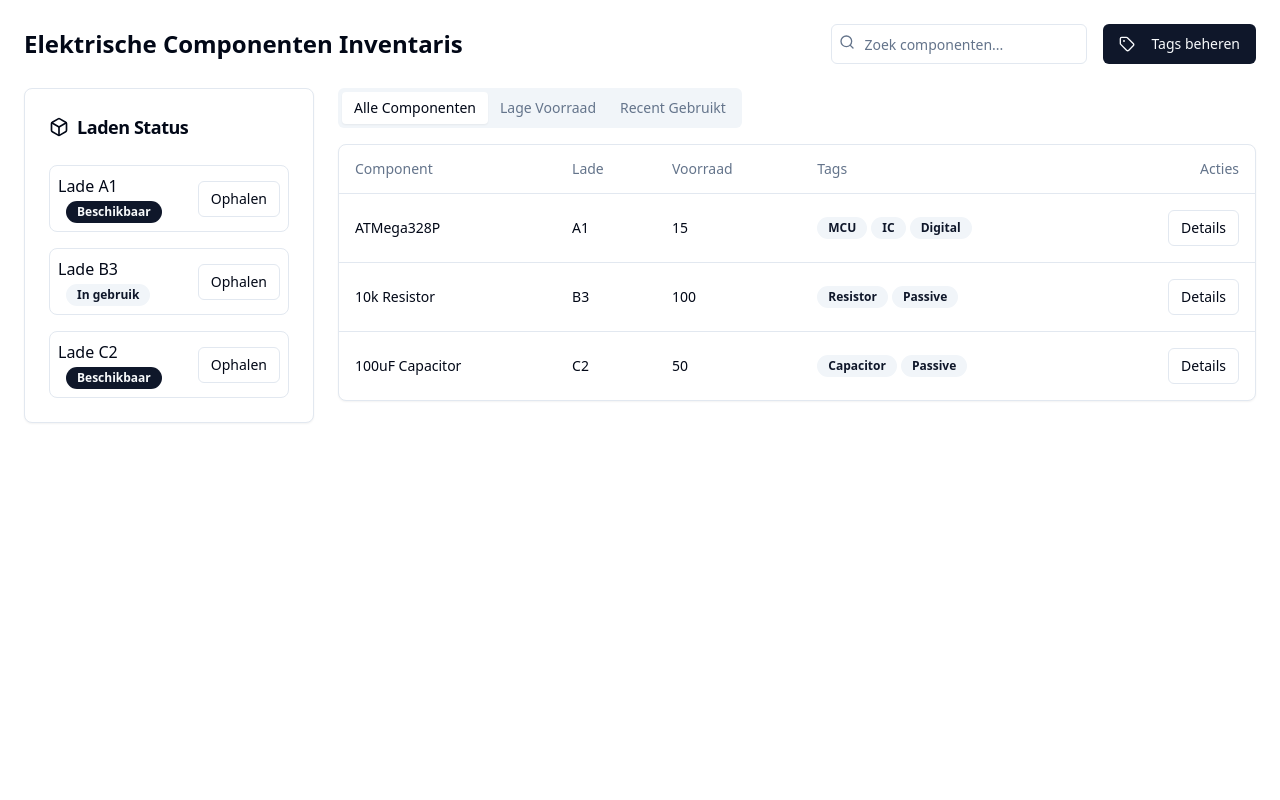
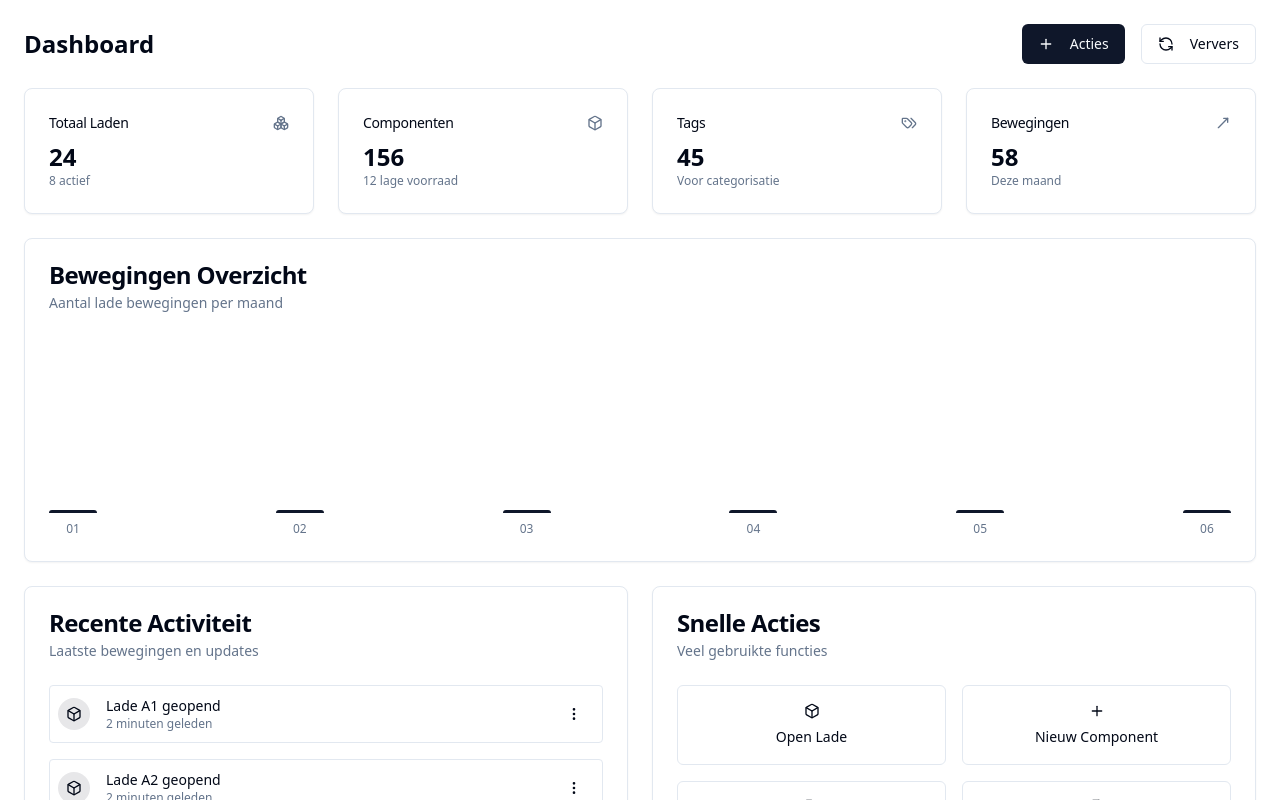
Before and after one commit to altanlabs/f3e20f-my-app, a React (Vite) app: page / in a window 1280 px wide. Built offline with nearby package versions, Linux system fonts and the light colour scheme; what @radix-ui/themes would draw is missing.

Commit message:
New commit

```diff
--- a/src/pages/index.tsx
+++ b/src/pages/index.tsx
@@ -1,64 +1,192 @@
 import { Badge } from "@/components/ui/badge"
 import { Button } from "@/components/ui/button"
-import { Input } from "@/components/ui/input"
-import { Card, CardContent, CardHeader, CardTitle } from "@/components/ui/card"
+import { Card, CardContent, CardHeader, CardTitle, CardDescription } from "@/components/ui/card"
+import {
+  DropdownMenu,
+  DropdownMenuContent,
+  DropdownMenuItem,
+  DropdownMenuTrigger,
+} from "@/components/ui/dropdown-menu"
 import { Tabs, TabsContent, TabsList, TabsTrigger } from "@/components/ui/tabs"
-import { Table, TableBody, TableCell, TableHead, TableHeader, TableRow } from "@/components/ui/table"
-import { Search, Box, Tag, Loader2 } from "lucide-react"
+import {
+  Search,
+  Box,
+  Tag,
+  MoreVertical,
+  Plus,
+  FileDown,
+  FileUp,
+  RefreshCcw,
+  Settings,
+  Boxes,
+  Tags,
+  MoveUpRight
+} from "lucide-react"
 
-// Temporary mock data until database is connected
-const mockComponents = [
-  { id: 1, name: "ATMega328P", drawer: "A1", quantity: 15, tags: ["MCU", "IC", "Digital"] },
-  { id: 2, name: "10k Resistor", drawer: "B3", quantity: 100, tags: ["Resistor", "Passive"] },
-  { id: 3, name: "100uF Capacitor", drawer: "C2", quantity: 50, tags: ["Capacitor", "Passive"] },
+// Mock data for the dashboard
+const stats = {
+  totalDrawers: 24,
+  activeDrawers: 8,
+  totalComponents: 156,
+  totalTags: 45,
+  lowStock: 12,
+  movements: [
+    { date: '2024-01', count: 45 },
+    { date: '2024-02', count: 52 },
+    { date: '2024-03', count: 38 },
+    { date: '2024-04', count: 65 },
+    { date: '2024-05', count: 48 },
+    { date: '2024-06', count: 58 }
   ]
-
-const mockDrawers = [
-  { id: "A1", status: "available", components: 5 },
-  { id: "B3", status: "in-use", components: 8 },
-  { id: "C2", status: "available", components: 3 },
-]
+}
 
 export default function IndexPage() {
   return (
     <div className="container mx-auto p-6 space-y-6">
-      {/* Header with Search */}
+      {/* Header with Actions */}
       <div className="flex justify-between items-center">
-        <h1 className="text-2xl font-bold">Elektrische Componenten Inventaris</h1>
+        <h1 className="text-2xl font-bold">Dashboard</h1>
         <div className="flex gap-4">
-          <div className="relative w-64">
-            <Search className="absolute left-2 top-2.5 h-4 w-4 text-muted-foreground" />
-            <Input placeholder="Zoek componenten..." className="pl-8" />
-          </div>
+          <DropdownMenu>
+            <DropdownMenuTrigger asChild>
               <Button>
+                <Plus className="mr-2 h-4 w-4" />
+                Acties
+              </Button>
+            </DropdownMenuTrigger>
+            <DropdownMenuContent align="end" className="w-48">
+              <DropdownMenuItem>
+                <Plus className="mr-2 h-4 w-4" />
+                Nieuw Component
+              </DropdownMenuItem>
+              <DropdownMenuItem>
                 <Tag className="mr-2 h-4 w-4" />
-            Tags beheren
+                Nieuwe Tag
+              </DropdownMenuItem>
+              <DropdownMenuItem>
+                <FileDown className="mr-2 h-4 w-4" />
+                Importeer Data
+              </DropdownMenuItem>
+              <DropdownMenuItem>
+                <FileUp className="mr-2 h-4 w-4" />
+                Exporteer Data
+              </DropdownMenuItem>
+              <DropdownMenuItem>
+                <Settings className="mr-2 h-4 w-4" />
+                Instellingen
+              </DropdownMenuItem>
+            </DropdownMenuContent>
+          </DropdownMenu>
+          <Button variant="outline">
+            <RefreshCcw className="mr-2 h-4 w-4" />
+            Ververs
           </Button>
         </div>
       </div>
 
-      {/* Main Content */}
-      <div className="grid grid-cols-1 md:grid-cols-4 gap-6">
-        {/* Drawer Status Section */}
-        <Card className="md:col-span-1">
+      {/* Stats Grid */}
+      <div className="grid gap-6 grid-cols-1 sm:grid-cols-2 lg:grid-cols-4">
+        <Card>
+          <CardHeader className="flex flex-row items-center justify-between space-y-0 pb-2">
+            <CardTitle className="text-sm font-medium">Totaal Laden</CardTitle>
+            <Boxes className="h-4 w-4 text-muted-foreground" />
+          </CardHeader>
+          <CardContent>
+            <div className="text-2xl font-bold">{stats.totalDrawers}</div>
+            <p className="text-xs text-muted-foreground">
+              {stats.activeDrawers} actief
+            </p>
+          </CardContent>
+        </Card>
+        <Card>
+          <CardHeader className="flex flex-row items-center justify-between space-y-0 pb-2">
+            <CardTitle className="text-sm font-medium">Componenten</CardTitle>
+            <Box className="h-4 w-4 text-muted-foreground" />
+          </CardHeader>
+          <CardContent>
+            <div className="text-2xl font-bold">{stats.totalComponents}</div>
+            <p className="text-xs text-muted-foreground">
+              {stats.lowStock} lage voorraad
+            </p>
+          </CardContent>
+        </Card>
+        <Card>
+          <CardHeader className="flex flex-row items-center justify-between space-y-0 pb-2">
+            <CardTitle className="text-sm font-medium">Tags</CardTitle>
+            <Tags className="h-4 w-4 text-muted-foreground" />
+          </CardHeader>
+          <CardContent>
+            <div className="text-2xl font-bold">{stats.totalTags}</div>
+            <p className="text-xs text-muted-foreground">
+              Voor categorisatie
+            </p>
+          </CardContent>
+        </Card>
+        <Card>
+          <CardHeader className="flex flex-row items-center justify-between space-y-0 pb-2">
+            <CardTitle className="text-sm font-medium">Bewegingen</CardTitle>
+            <MoveUpRight className="h-4 w-4 text-muted-foreground" />
+          </CardHeader>
+          <CardContent>
+            <div className="text-2xl font-bold">{stats.movements[stats.movements.length - 1].count}</div>
+            <p className="text-xs text-muted-foreground">
+              Deze maand
+            </p>
+          </CardContent>
+        </Card>
+      </div>
+
+      {/* Movement Chart */}
+      <Card>
         <CardHeader>
-            <CardTitle className="text-lg flex items-center gap-2">
-              <Box className="h-5 w-5" />
-              Laden Status
-            </CardTitle>
+          <CardTitle>Bewegingen Overzicht</CardTitle>
+          <CardDescription>Aantal lade bewegingen per maand</CardDescription>
+        </CardHeader>
+        <CardContent>
+          <div className="h-[200px] w-full">
+            {/* Chart visualization */}
+            <div className="flex items-end justify-between h-full pt-4">
+              {stats.movements.map((month, index) => (
+                <div key={month.date} className="flex flex-col items-center">
+                  <div
+                    className="bg-primary/10 hover:bg-primary/20 rounded-t w-12 transition-all"
+                    style={{ height: `${(month.count / 70) * 100}%` }}
+                  >
+                    <div
+                      className="bg-primary w-full rounded-t transition-all"
+                      style={{ height: '3px' }}
+                    />
+                  </div>
+                  <span className="text-xs text-muted-foreground mt-2">
+                    {month.date.split('-')[1]}
+                  </span>
+                </div>
+              ))}
+            </div>
+          </div>
+        </CardContent>
+      </Card>
+
+      {/* Recent Activity & Quick Actions */}
+      <div className="grid gap-6 grid-cols-1 lg:grid-cols-2">
+        <Card>
+          <CardHeader>
+            <CardTitle>Recente Activiteit</CardTitle>
+            <CardDescription>Laatste bewegingen en updates</CardDescription>
           </CardHeader>
           <CardContent>
             <div className="space-y-4">
-              {mockDrawers.map((drawer) => (
-                <div key={drawer.id} className="flex items-center justify-between p-2 border rounded-lg">
-                  <div>
-                    <span className="font-medium">Lade {drawer.id}</span>
-                    <Badge variant={drawer.status === 'available' ? 'default' : 'secondary'} className="ml-2">
-                      {drawer.status === 'available' ? 'Beschikbaar' : 'In gebruik'}
-                    </Badge>
+              {[1,2,3].map((_, i) => (
+                <div key={i} className="flex items-center gap-4 p-2 border rounded">
+                  <div className="h-8 w-8 rounded-full bg-primary/10 flex items-center justify-center">
+                    <Box className="h-4 w-4" />
                   </div>
-                  <Button variant="outline" size="sm">
-                    Ophalen
+                  <div className="flex-1">
+                    <p className="text-sm font-medium">Lade A{i+1} geopend</p>
+                    <p className="text-xs text-muted-foreground">2 minuten geleden</p>
+                  </div>
+                  <Button variant="ghost" size="icon">
+                    <MoreVertical className="h-4 w-4" />
                   </Button>
                 </div>
               ))}
@@ -66,53 +194,32 @@ export default function IndexPage() {
           </CardContent>
         </Card>
 
-        {/* Components Overview Section */}
-        <div className="md:col-span-3">
-          <Tabs defaultValue="all" className="space-y-4">
-            <TabsList>
-              <TabsTrigger value="all">Alle Componenten</TabsTrigger>
-              <TabsTrigger value="low">Lage Voorraad</TabsTrigger>
-              <TabsTrigger value="recent">Recent Gebruikt</TabsTrigger>
-            </TabsList>
-
-            <TabsContent value="all" className="space-y-4">
         <Card>
-                <CardContent className="p-0">
-                  <Table>
-                    <TableHeader>
-                      <TableRow>
-                        <TableHead>Component</TableHead>
-                        <TableHead>Lade</TableHead>
-                        <TableHead>Voorraad</TableHead>
-                        <TableHead>Tags</TableHead>
-                        <TableHead className="text-right">Acties</TableHead>
-                      </TableRow>
-                    </TableHeader>
-                    <TableBody>
-                      {mockComponents.map((component) => (
-                        <TableRow key={component.id}>
-                          <TableCell className="font-medium">{component.name}</TableCell>
-                          <TableCell>{component.drawer}</TableCell>
-                          <TableCell>{component.quantity}</TableCell>
-                          <TableCell>
-                            <div className="flex gap-1">
-                              {component.tags.map((tag, idx) => (
-                                <Badge key={idx} variant="secondary">{tag}</Badge>
-                              ))}
+          <CardHeader>
+            <CardTitle>Snelle Acties</CardTitle>
+            <CardDescription>Veel gebruikte functies</CardDescription>
+          </CardHeader>
+          <CardContent>
+            <div className="grid grid-cols-2 gap-4">
+              <Button variant="outline" className="h-20 flex flex-col gap-2">
+                <Box className="h-6 w-6" />
+                Open Lade
+              </Button>
+              <Button variant="outline" className="h-20 flex flex-col gap-2">
+                <Plus className="h-6 w-6" />
+                Nieuw Component
+              </Button>
+              <Button variant="outline" className="h-20 flex flex-col gap-2">
+                <Tag className="h-6 w-6" />
+                Beheer Tags
+              </Button>
+              <Button variant="outline" className="h-20 flex flex-col gap-2">
+                <FileDown className="h-6 w-6" />
+                Export Data
+              </Button>
             </div>
-                          </TableCell>
-                          <TableCell className="text-right">
-                            <Button variant="outline" size="sm">Details</Button>
-                          </TableCell>
-                        </TableRow>
-                      ))}
-                    </TableBody>
-                  </Table>
           </CardContent>
         </Card>
-            </TabsContent>
-          </Tabs>
-        </div>
       </div>
     </div>
   )
```
Lines whose indentation alone changed are shown as unchanged.
